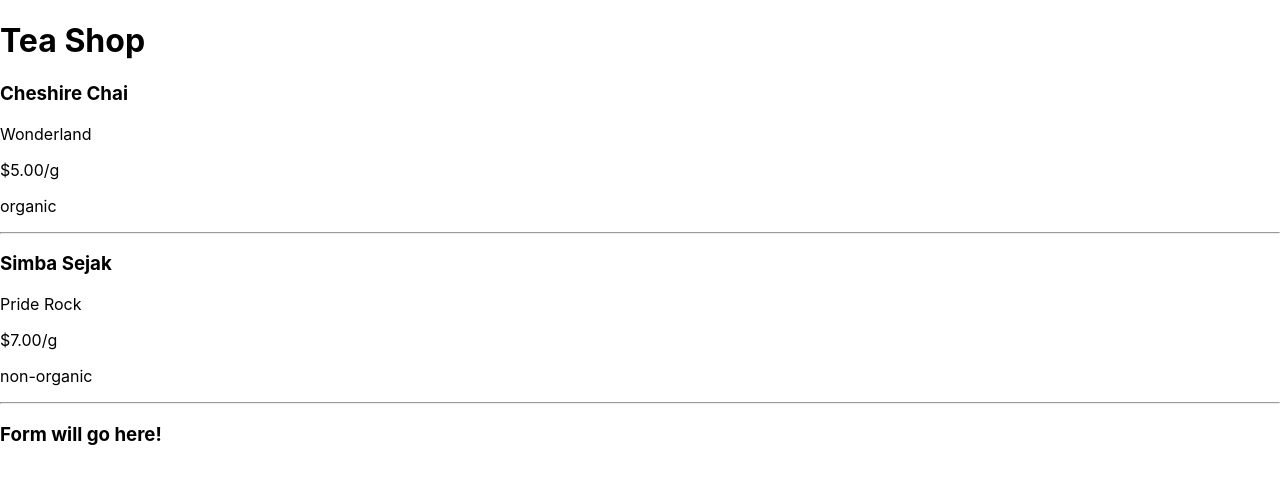
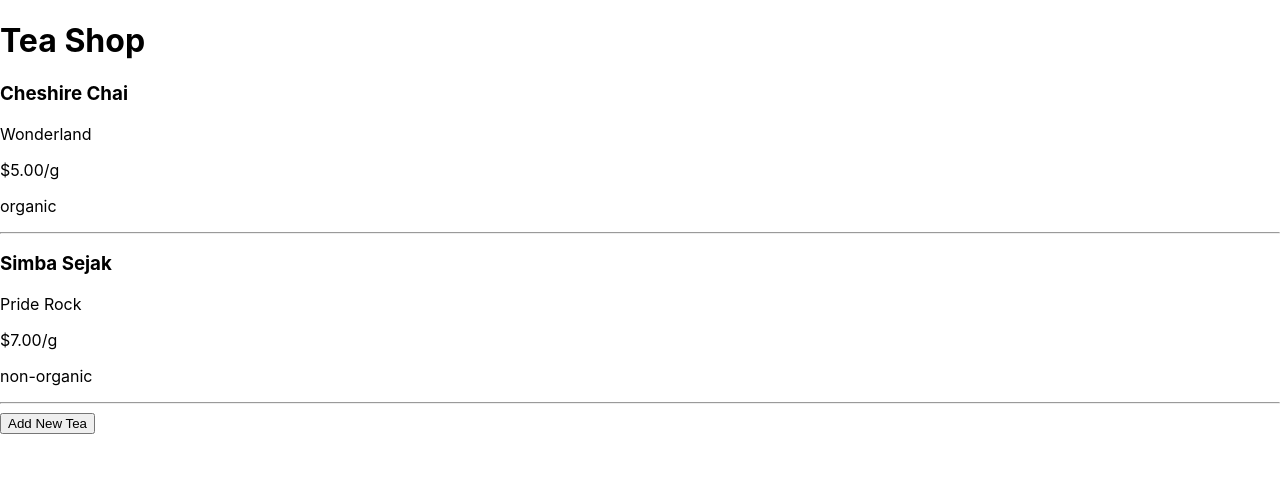
Before and after one commit to Schmelzberry/TeaShop, a React (Create React App) app: page / in a window 1280 px wide. Shown: the top 484 px of the page. Built offline with nearby package versions, Linux system fonts and the light colour scheme.

Commit message:
conditionally render NewTea form

```diff
--- a/src/components/TeaControl.js
+++ b/src/components/TeaControl.js
@@ -1,20 +1,36 @@
-import React  from "react";
+import React from "react";
 import NewTeaForm from './NewTeaForm'
 import TeaList from "./TeaList";
 
 
 class TeaControl extends React.Component {
 
-  constructor(props){
+  constructor(props) {
     super(props);
-    this.state = {};
+    this.state = {
+      formVisible: false
+    };
   }
 
-  render(){
+  handleClick = () => {
+    this.setState({formVisible: true});
+  }
+
+  render() {
+    let currentlySeen = null;
+    let addTeaBtn = null;
+
+    if (this.state.formVisible) {
+      currentlySeen = <NewTeaForm />
+    }
+    else {
+      currentlySeen = <TeaList />
+      addTeaBtn = <button onClick={this.handleClick}>Add New Tea</button>
+    }
     return (
       <React.Fragment>
-        <TeaList/>
-        <NewTeaForm/>
+        {currentlySeen}
+        {addTeaBtn}
       </React.Fragment>
     );
   }
```
